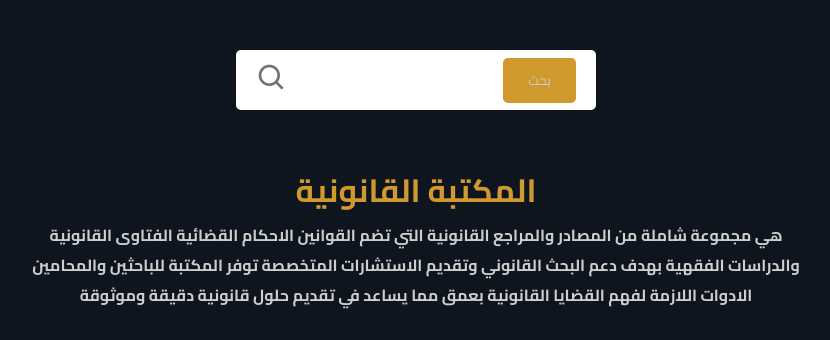
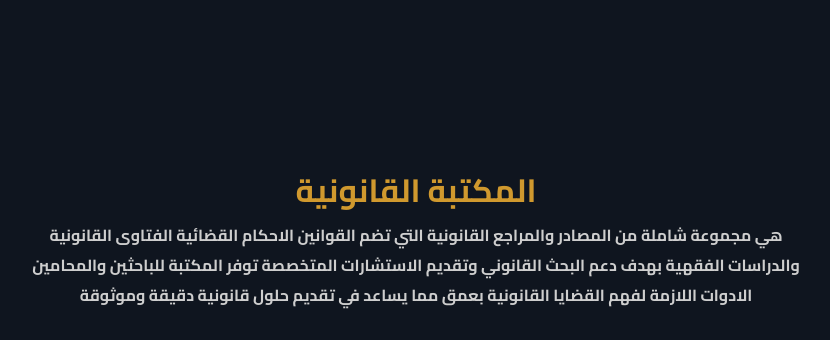
Before and after one commit to Youssef20004/osama, a Django app: page /osama/library_law/ in a window 1280 px wide. Shown: the part 100-440 px from the top of the page, without its empty margins (224-1054 px from the left). Run offline with Django 5.2, Linux system fonts and the light colour scheme.

Commit message:
Update library_law.css

```diff
--- a/law/static/css/library_law.css
+++ b/law/static/css/library_law.css
@@ -1,10 +1,11 @@
-form{
+.library-form{
     margin-block-start: 150px;
     display: grid;
     place-items: center;
     padding-inline: 30px;
+    visibility: hidden;
 }
-input{
+.library-form input{
     background: none;
     outline: none;
     border: none;
```
